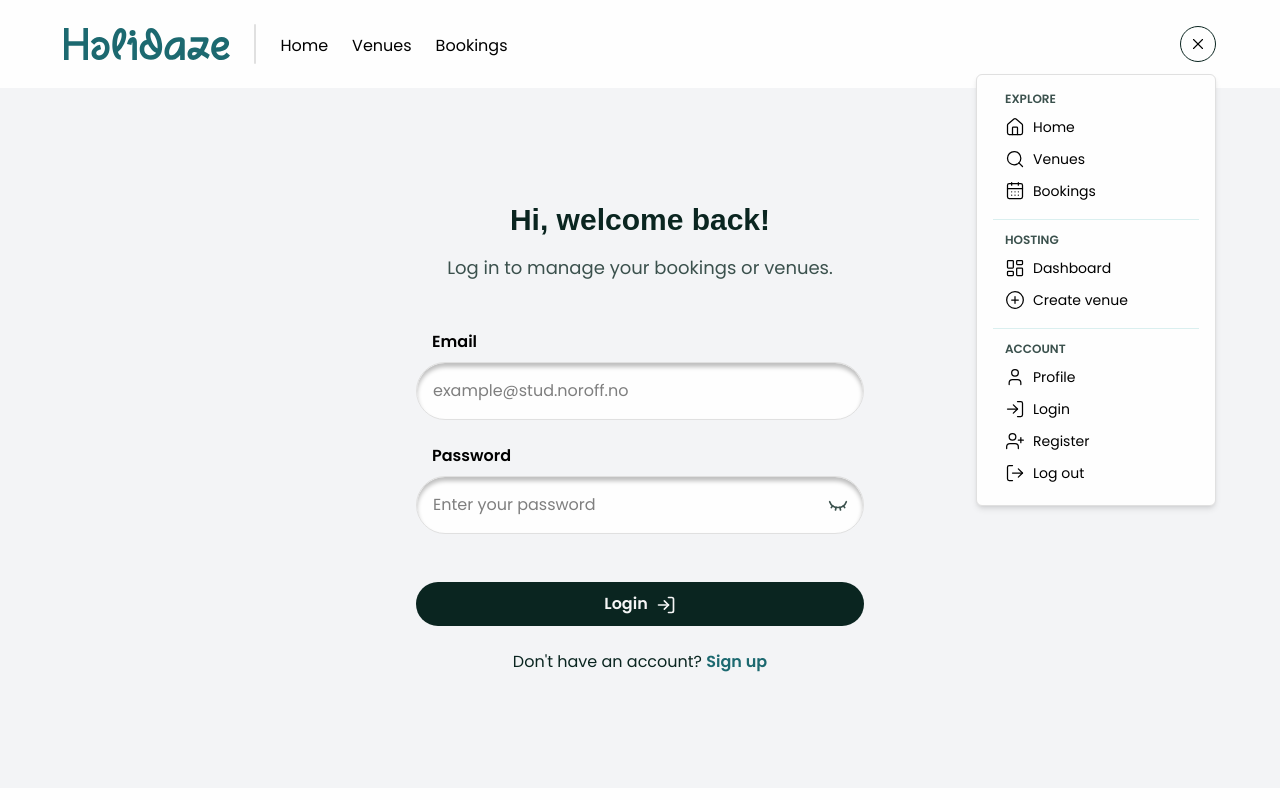
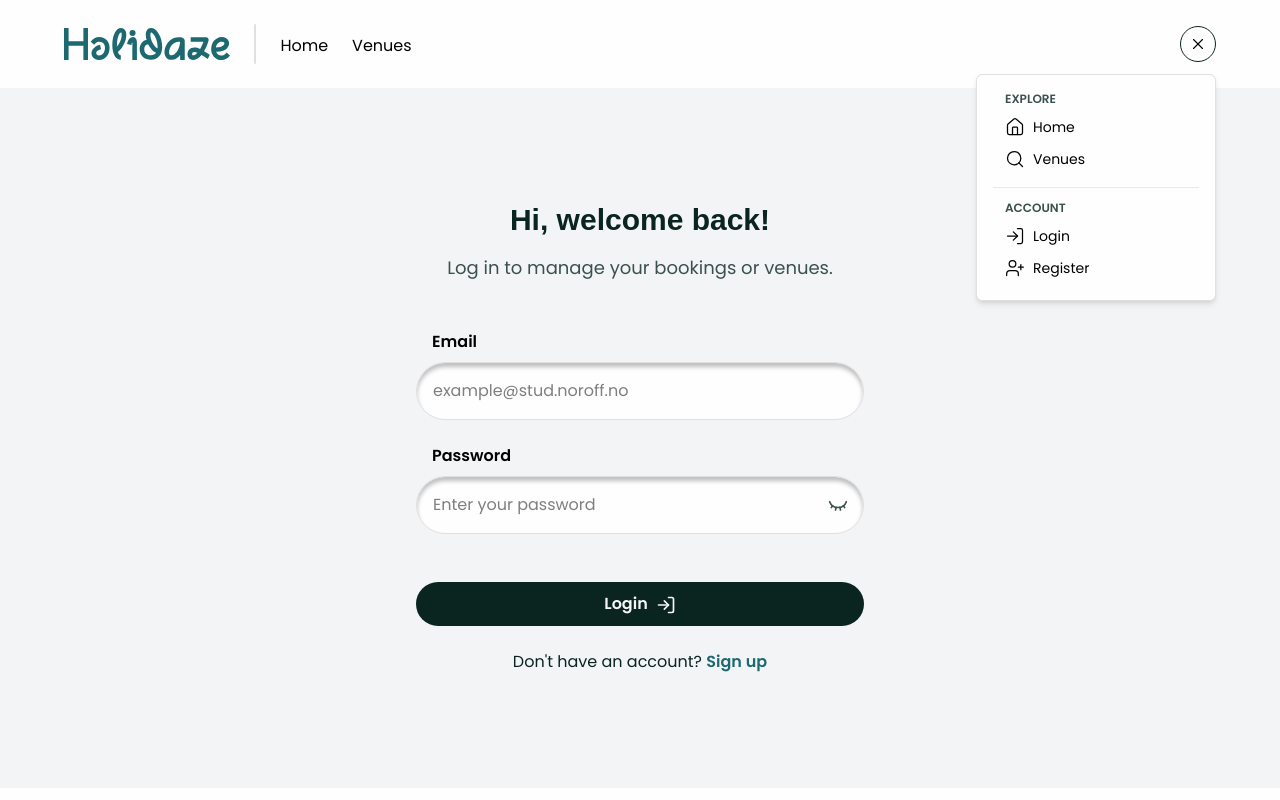
Before and after one commit to helenesyre/PE2-helene-syre, a Next.js app: page /login in a window 1280 px wide. Both pictures are taken after a click on the button 1198 px from the left and 44 px from the top of the page. Shown: the top 800 px of the page. Built offline with nearby package versions, Linux system fonts and the light colour scheme; a web font is replaced by a local one.

Commit message:
Added auth-aware navbar
Navbar links and dropdown groups are now conditionally shown based on auth state and venue manager role. Authenticated users now see their avatar linked to profile in the navbar.

```diff
--- a/app/_components/navigation/Navbar.tsx
+++ b/app/_components/navigation/Navbar.tsx
@@ -12,28 +12,22 @@ import {
   User,
   UserPlus,
   X,
-  type LucideIcon,
 } from "lucide-react";
 import Link from "next/link";
 import { useEffect, useRef, useState } from "react";
 import Logo from "../ui/Logo";
+import type { NavLink, NavGroup } from "../../_lib/types";
+import { useAuth } from "@/app/_lib/stores";
+import Image from "next/image";
 
-type NavLink = {
-  label: string;
-  href: string;
-  icon?: LucideIcon;
-};
-
-type NavGroup = {
-  title: string;
-  links: NavLink[];
-};
-
+// Navbar component
+export default function Navbar() {
+  const { data, isAuthenticated, isVenueManager } = useAuth();
   // Navigation links for the navbar
   const navLinks: NavLink[] = [
     { label: "Home", href: "/" },
     { label: "Venues", href: "/venues" },
-  { label: "Bookings", href: "/bookings" },
+    { label: "Bookings", href: "/bookings", disabled: !isVenueManager() },
   ];
 
   const dropdownNavLinks: NavGroup[] = [
@@ -42,7 +36,12 @@ const dropdownNavLinks: NavGroup[] = [
       links: [
         { label: "Home", href: "/", icon: House },
         { label: "Venues", href: "/venues", icon: Search },
-      { label: "Bookings", href: "/bookings", icon: CalendarDays },
+        {
+          label: "Bookings",
+          href: "/bookings",
+          icon: CalendarDays,
+          disabled: !isVenueManager(),
+        },
       ],
     },
     {
@@ -51,20 +50,39 @@ const dropdownNavLinks: NavGroup[] = [
         { label: "Dashboard", href: "/bookings", icon: LayoutDashboard },
         { label: "Create venue", href: "/coming-soon", icon: CirclePlusIcon },
       ],
+      disabled: !isVenueManager(),
     },
     {
       title: "Account",
       links: [
-      { label: "Profile", href: "/profile", icon: User },
-      { label: "Login", href: "/login", icon: LogIn },
-      { label: "Register", href: "/register", icon: UserPlus },
-      { label: "Log out", href: "/login", icon: LogOut },
+        {
+          label: "Profile",
+          href: "/profile",
+          icon: User,
+          disabled: !isAuthenticated(),
+        },
+        {
+          label: "Login",
+          href: "/login",
+          icon: LogIn,
+          disabled: isAuthenticated(),
+        },
+        {
+          label: "Register",
+          href: "/register",
+          icon: UserPlus,
+          disabled: isAuthenticated(),
+        },
+        {
+          label: "Log out",
+          href: "/login",
+          icon: LogOut,
+          disabled: !isAuthenticated(),
+        },
       ],
     },
   ];
 
-// Navbar component
-export default function Navbar() {
   const [isOpen, setIsOpen] = useState(false);
   const dropdownRef = useRef<HTMLDivElement>(null);
   const menuButtonRef = useRef<HTMLButtonElement>(null);
@@ -106,13 +124,27 @@ export default function Navbar() {
               aria-hidden="true"
               className="h-10 w-0.5 rounded-full bg-cloud-white-600"
             />
-            {navLinks.map((link) => (
+            {navLinks
+              .filter((link) => !link.disabled)
+              .map((link) => (
                 <Link key={link.href} href={link.href} className={`mt-1`}>
                   {link.label}
                 </Link>
               ))}
           </div>
         </div>
+        <div className="flex items-center gap-2">
+          {isAuthenticated() && (
+            <Link href={"/profile"}>
+              <Image
+                src={data?.avatar.url ?? ""}
+                alt={data?.avatar.alt ?? ""}
+                width={36}
+                height={36}
+                className="rounded-full object-cover aspect-square border border-deep-forest-500"
+              />
+            </Link>
+          )}
           <div className="relative">
             <button
               ref={menuButtonRef}
@@ -132,7 +164,9 @@ export default function Navbar() {
                 ref={dropdownRef}
                 className="absolute right-0 mt-3 w-72 md:w-60 bg-cloud-white-50 border border-cloud-white-600 rounded-md shadow-md p-4 z-10 divide-y divide-seafoam-100"
               >
-              {dropdownNavLinks.map((group, key) => (
+                {dropdownNavLinks
+                  .filter((group) => !group.disabled)
+                  .map((group, key) => (
                     <div
                       key={key}
                       className="flex flex-col py-3 first:pt-0 last:pb-0"
@@ -140,7 +174,9 @@ export default function Navbar() {
                       <span className="pb-1 px-3 text-xs text-deep-forest-400 font-semibold uppercase">
                         {group.title}
                       </span>
-                  {group.links.map((link, linkKey) => {
+                      {group.links
+                        .filter((link) => !link.disabled)
+                        .map((link, linkKey) => {
                           const Icon = link.icon;
                           return (
                             <Link
@@ -159,6 +195,7 @@ export default function Navbar() {
               </div>
             )}
           </div>
+        </div>
       </nav>
     </header>
   );
```
Also changed, not shown: app/_lib/types.ts (+13 -0 lines). Lines whose indentation alone changed are shown as unchanged.
